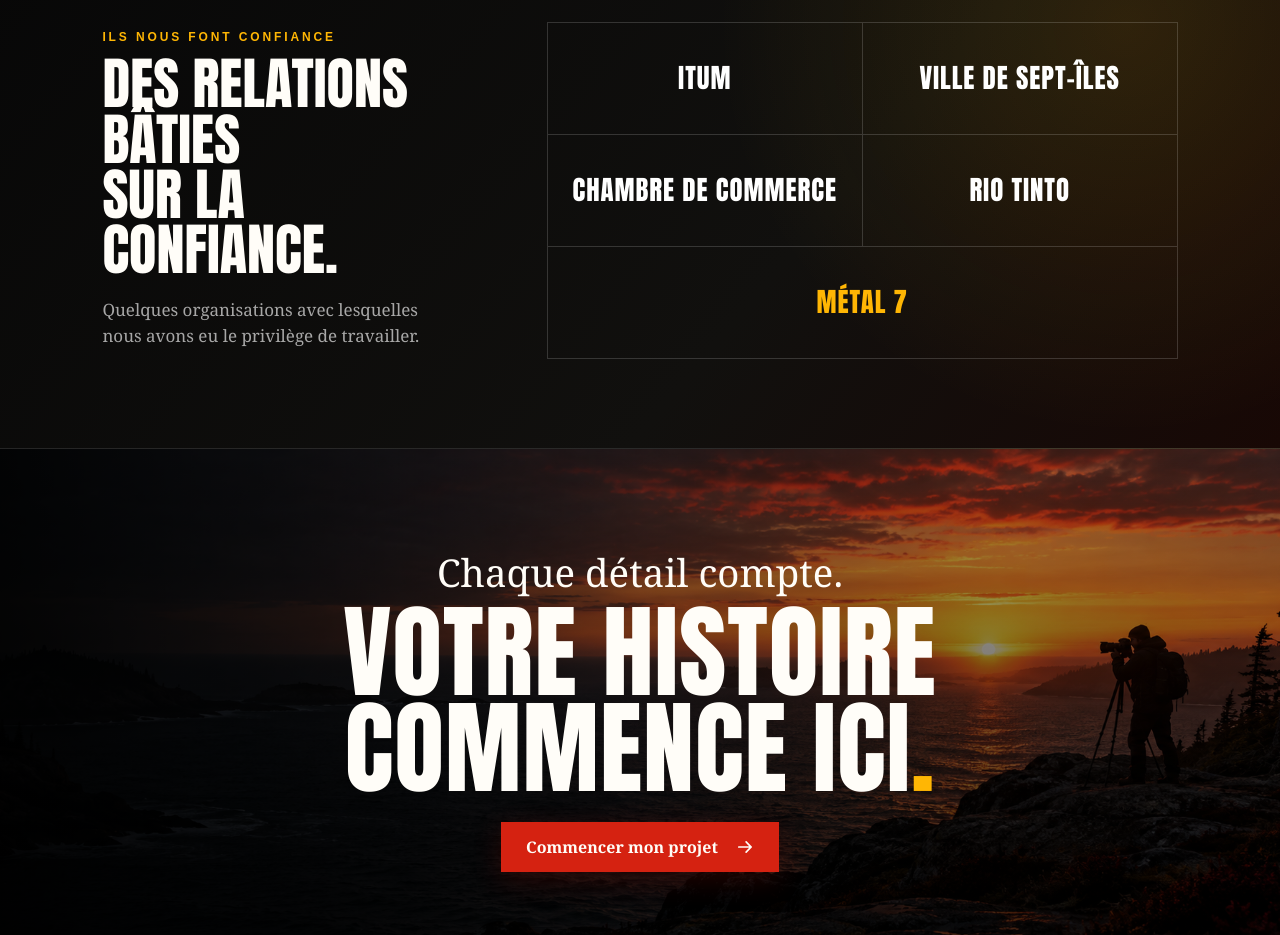
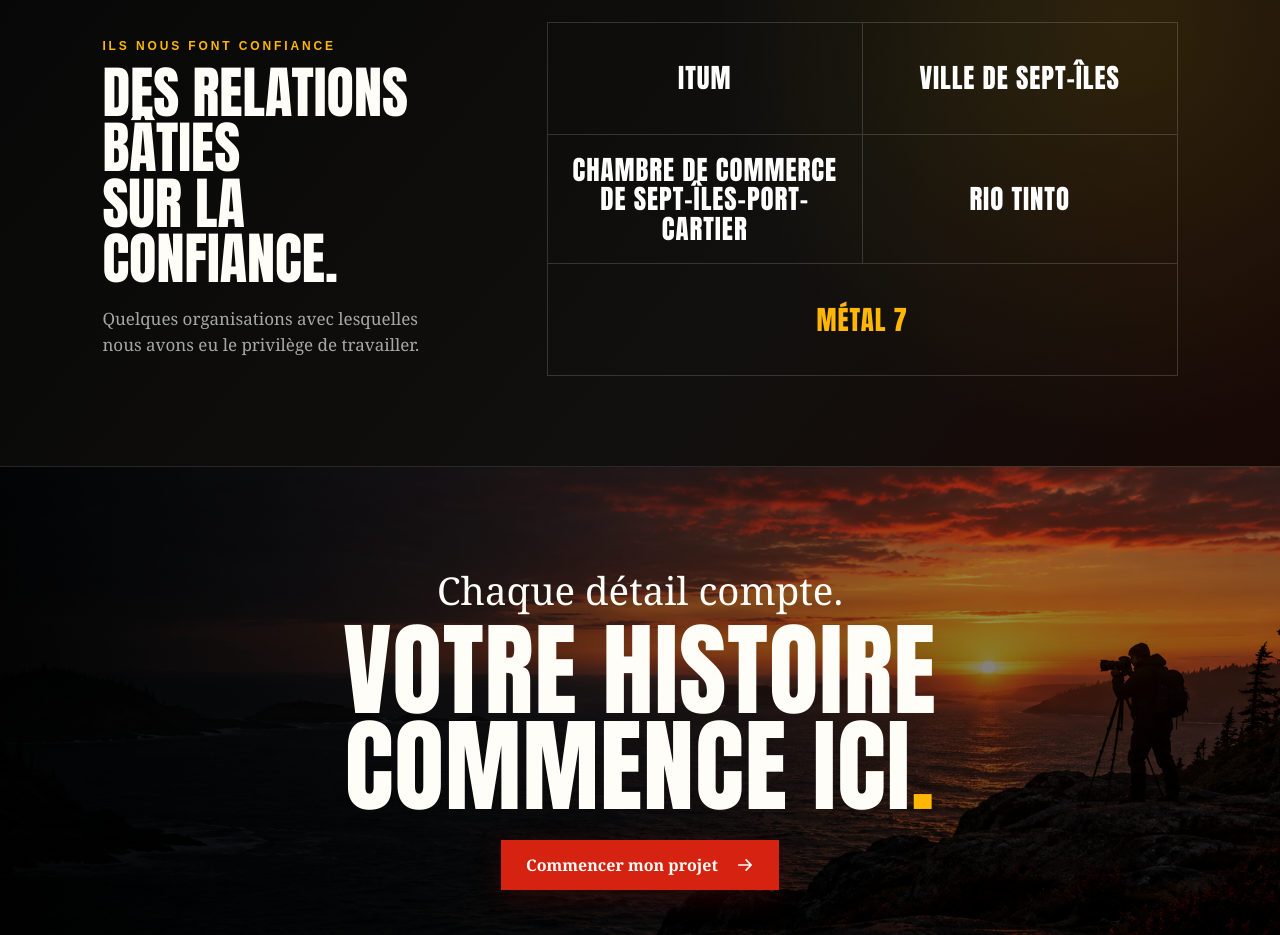
Before and after one commit to behnjproductions/behn-j-productions-site, a React (Vite) app: page / in a window 1280 px wide. Shown: the part 2980-3915 px from the top of the page. Built offline with nearby package versions, Linux system fonts and the light colour scheme; a web font is replaced by a local one.

Commit message:
Correct Chamber of Commerce name

```diff
--- a/src/App.jsx
+++ b/src/App.jsx
@@ -141,7 +141,7 @@
             <p>Quelques organisations avec lesquelles nous avons eu le privilège de travailler.</p>
           </div>
           <div className="client-trust__names" aria-label="Organisations clientes">
-            {['ITUM', 'Ville de Sept-Îles', 'Chambre de commerce', 'Rio Tinto', 'Métal 7'].map((client) => <span key={client}>{client}</span>)}
+            {['ITUM', 'Ville de Sept-Îles', 'Chambre de commerce de Sept-Îles–Port-Cartier', 'Rio Tinto', 'Métal 7'].map((client) => <span key={client}>{client}</span>)}
           </div>
         </section>
 
```
Also changed, not shown: 1 other file (tests, documents, lock files or other folders).
